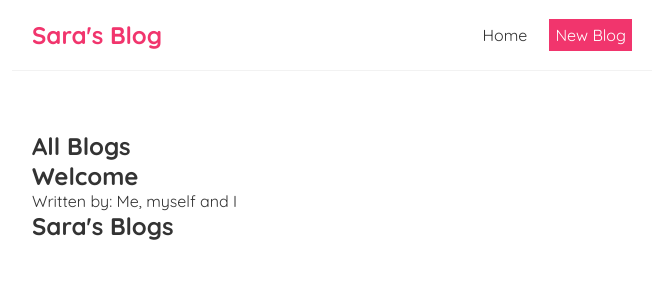
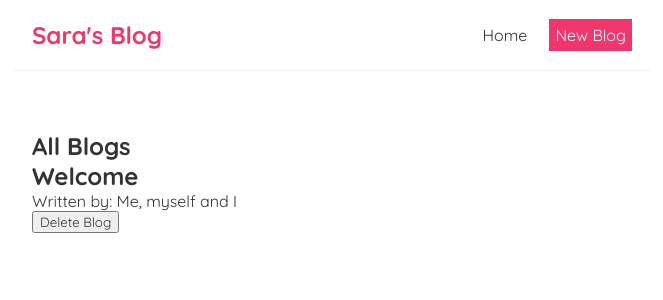
Before and after one commit to spettigrew/react-tut, a React (Create React App) app: page / in a window 1280 px wide. Shown: the top 300 px of the page, without its empty margins (308-971 px from the left). Built offline with nearby package versions, Linux system fonts and the light colour scheme.

Commit message:
Added a delete handler in Home, passed in props

```diff
--- a/src/BlogList.js
+++ b/src/BlogList.js
@@ -1,5 +1,5 @@
 // deconstruct props ({}) for props
-const BlogList = ({blogs, title}) => {
+const BlogList = ({blogs, title, handleDelete}) => {
     // const blogs = props.blogs;
     // const title = props.title;
 
@@ -10,6 +10,7 @@
                 <div className="blog-preview" key={blog.id}>
                     <h2>{blog.title}</h2>
                     <p> Written by: {blog.author}</p>
+                    <button onClick={() => handleDelete(blog.id)}>Delete Blog</button>
                 </div>
             ))}
         </div>
--- a/src/Home.js
+++ b/src/Home.js
@@ -6,10 +6,15 @@
         {title: "Welcome", body: "paragraph sentence, etc.", author: "Me, myself and I", id: 1,}
     ]);
 
+    const handleDelete = (id) => {
+        const newBlogs = blogs.filter(blog => blog.id !== id);
+        setBlogs(newBlogs);
+    }
+
     return (
         <div className="home">
-            <BlogList blogs={blogs} title="All Blogs" />
-            <BlogList blogs={blogs.filter((blog) => blog.author === "Sara")} title="Sara's Blogs" />
+            <BlogList blogs={blogs} title="All Blogs" handleDelete={handleDelete} />
+
         </div>
      );
 }
```
Also changed, not shown: 1 other file (tests, documents, lock files or other folders).
